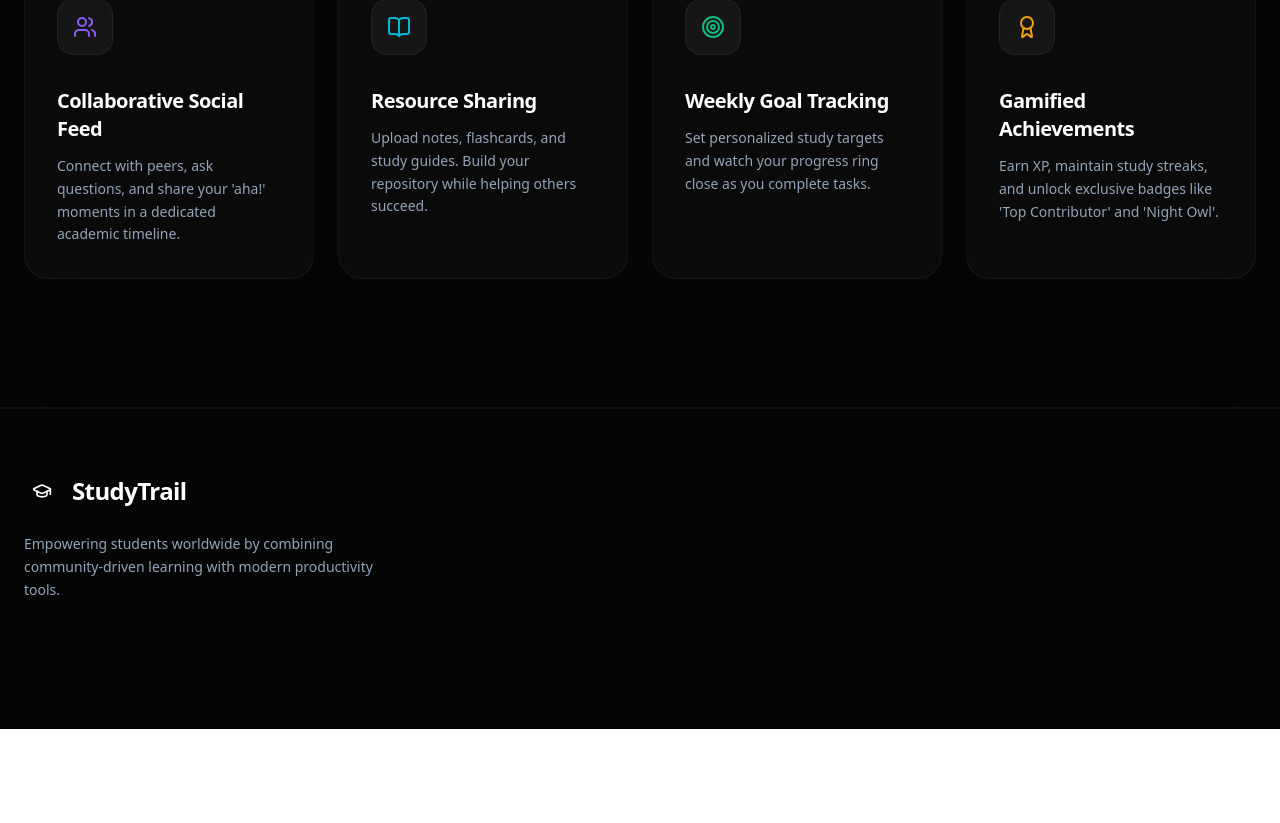
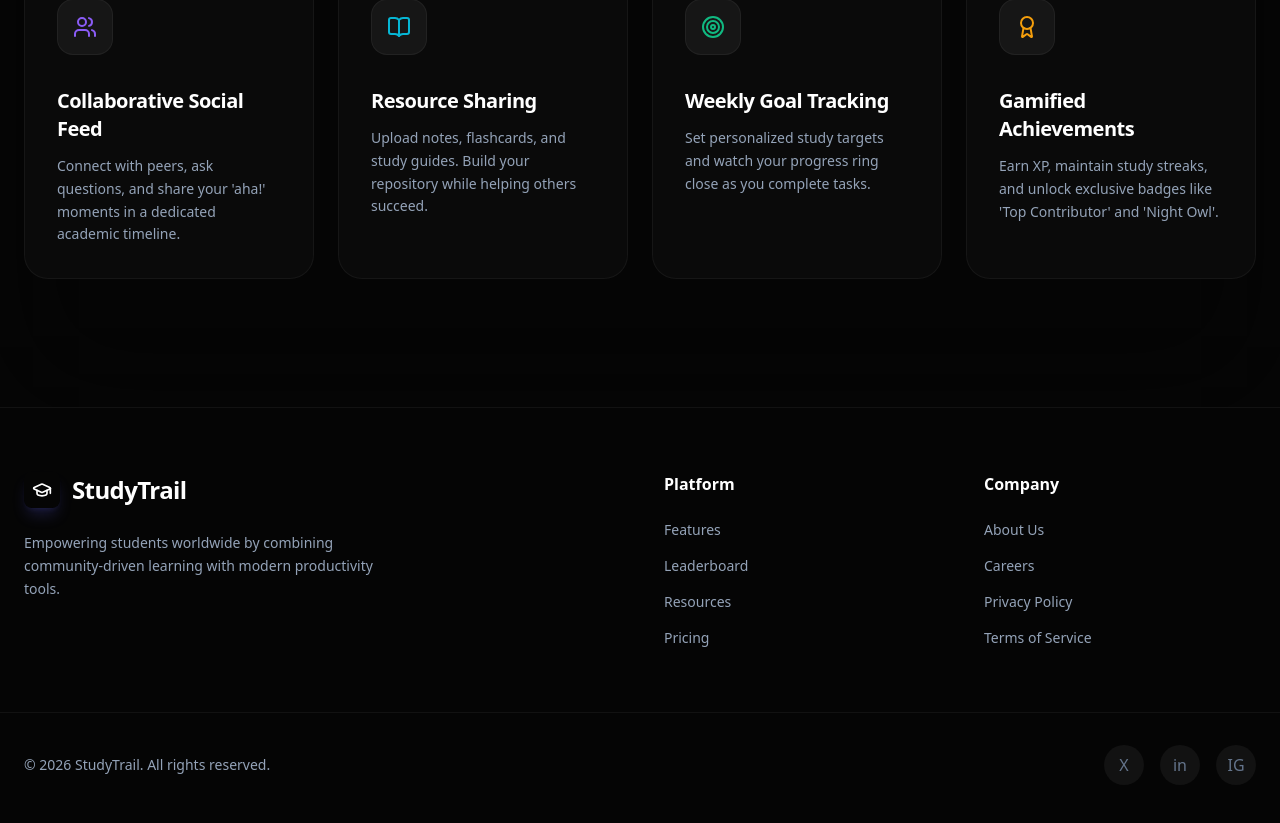
Before and after one commit to papai709/StudyTrail_Frontend, a React (Vite) app: page /signed in a window 1280 px wide. Shown: the part 1813-2636 px from the top of the page. Before the commit the page ends 2542 px from the top, so only its background shows below. Built offline with nearby package versions, Linux system fonts and the light colour scheme.

Commit message:
Update Signed.jsx
Added footer

```diff
--- a/src/pages/Signed.jsx
+++ b/src/pages/Signed.jsx
@@ -403,7 +403,7 @@ const Signed = () => {
             </div>
           </section>
 
-          <section id="features" className="py-32 border-y border-black/5 dark:border-white/5 backdrop-blur-3xl relative">
+          <section id="features" className="py-32 border-t border-black/5 dark:border-white/5 backdrop-blur-3xl relative">
             <div className="max-w-7xl mx-auto px-6">
               <div className="text-center mb-20 max-w-2xl mx-auto">
                 <h2 className="text-4xl lg:text-5xl font-bold text-slate-900 dark:text-white tracking-tighter mb-6">Your Active Tools</h2>
@@ -428,11 +428,11 @@ const Signed = () => {
 
         </main>
 
-        <footer className="bg-transparent border-t border-black/5 dark:border-white/5 py-16 relative z-10">
+        <footer className="bg-transparent border-t border-black/5 dark:border-white/5 py-16 relative z-10 w-full mt-auto">
           <div className="max-w-7xl mx-auto px-6 grid grid-cols-1 md:grid-cols-4 gap-12 mb-16">
             <div className="md:col-span-2">
               <div className="flex items-center gap-3 mb-6">
-                <div className="bg-linear-to-tr from-indigo-600 to-cyan-500 p-2 rounded-lg">
+                <div className="bg-linear-to-tr from-indigo-600 to-cyan-500 p-2 rounded-lg shadow-lg shadow-indigo-500/20">
                   <GraduationCap className="text-black dark:text-white" size={20} />
                 </div>
                 <span className="text-2xl font-bold text-slate-900 dark:text-white tracking-tight">StudyTrail</span>
@@ -440,6 +440,37 @@ const Signed = () => {
               <p className="text-slate-500 dark:text-slate-400 max-w-sm text-sm leading-relaxed font-light">
                 Empowering students worldwide by combining community-driven learning with modern productivity tools.
               </p>
+            </div>
+
+            <div>
+              <h4 className="font-semibold text-slate-900 dark:text-white mb-6">Platform</h4>
+              <ul className="space-y-4 text-sm text-slate-500 dark:text-slate-400">
+                <li><a href="#" className="hover:text-slate-900 dark:hover:text-white transition-colors">Features</a></li>
+                <li><a href="#" className="hover:text-slate-900 dark:hover:text-white transition-colors">Leaderboard</a></li>
+                <li><a href="#" className="hover:text-slate-900 dark:hover:text-white transition-colors">Resources</a></li>
+                <li><a href="#" className="hover:text-slate-900 dark:hover:text-white transition-colors">Pricing</a></li>
+              </ul>
+            </div>
+
+            <div>
+              <h4 className="font-semibold text-slate-900 dark:text-white mb-6">Company</h4>
+              <ul className="space-y-4 text-sm text-slate-500 dark:text-slate-400">
+                <li><a href="#" className="hover:text-slate-900 dark:hover:text-white transition-colors">About Us</a></li>
+                <li><a href="#" className="hover:text-slate-900 dark:hover:text-white transition-colors">Careers</a></li>
+                <li><a href="#" className="hover:text-slate-900 dark:hover:text-white transition-colors">Privacy Policy</a></li>
+                <li><a href="#" className="hover:text-slate-900 dark:hover:text-white transition-colors">Terms of Service</a></li>
+              </ul>
+            </div>
+          </div>
+
+          <div className="max-w-7xl mx-auto px-6 pt-8 border-t border-black/5 dark:border-white/5 flex flex-col md:flex-row justify-between items-center gap-6">
+            <div className="text-sm text-slate-500 dark:text-slate-400">
+              &copy; 2026 StudyTrail. All rights reserved.
+            </div>
+            <div className="flex gap-4">
+              <div className="w-10 h-10 rounded-full bg-black/5 dark:bg-white/5 flex items-center justify-center text-slate-500 hover:text-slate-900 dark:hover:text-white hover:bg-black/10 dark:hover:bg-white/10 cursor-pointer transition-all">X</div>
+              <div className="w-10 h-10 rounded-full bg-black/5 dark:bg-white/5 flex items-center justify-center text-slate-500 hover:text-slate-900 dark:hover:text-white hover:bg-black/10 dark:hover:bg-white/10 cursor-pointer transition-all">in</div>
+              <div className="w-10 h-10 rounded-full bg-black/5 dark:bg-white/5 flex items-center justify-center text-slate-500 hover:text-slate-900 dark:hover:text-white hover:bg-black/10 dark:hover:bg-white/10 cursor-pointer transition-all">IG</div>
             </div>
           </div>
         </footer>
```
